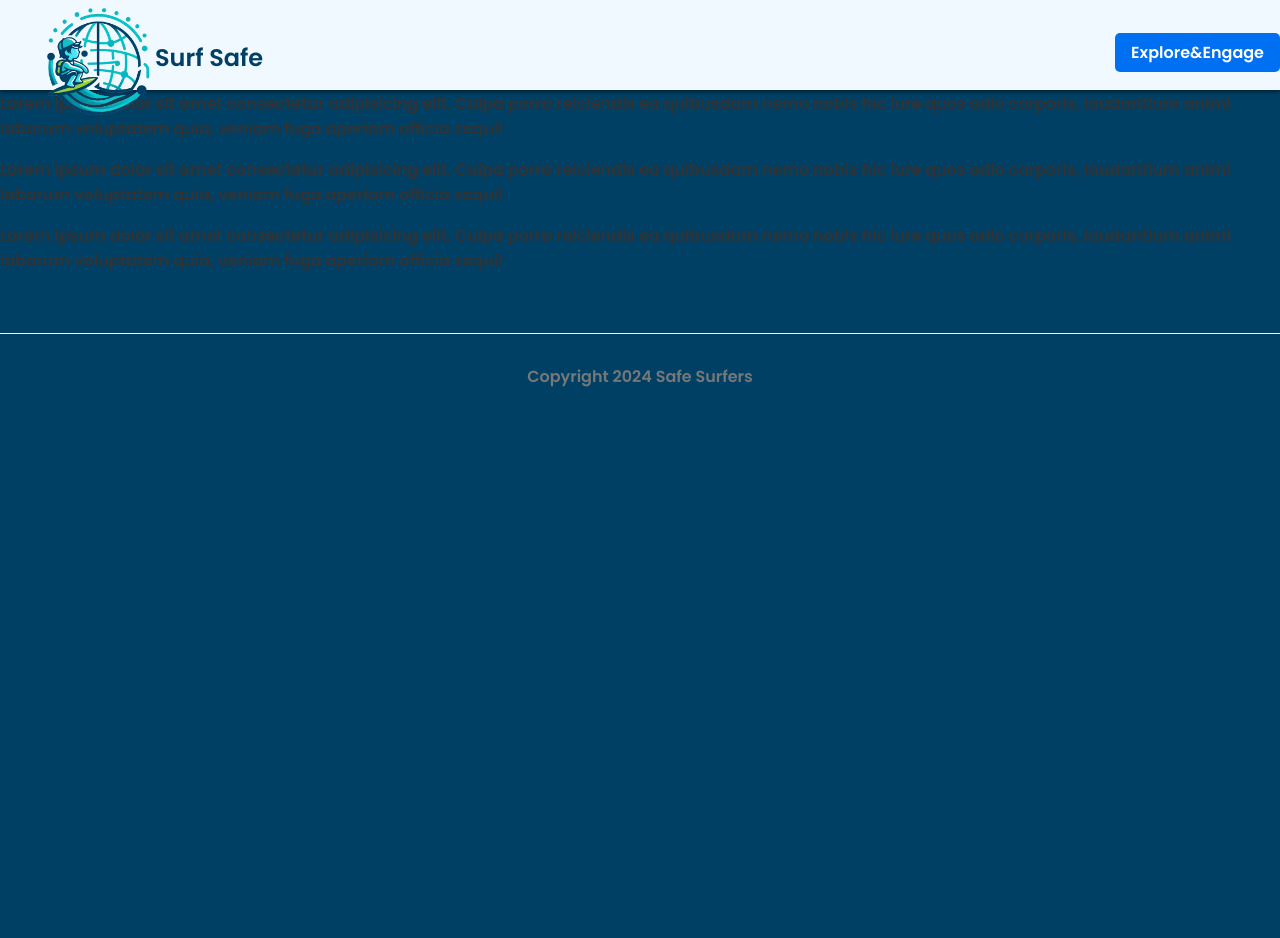
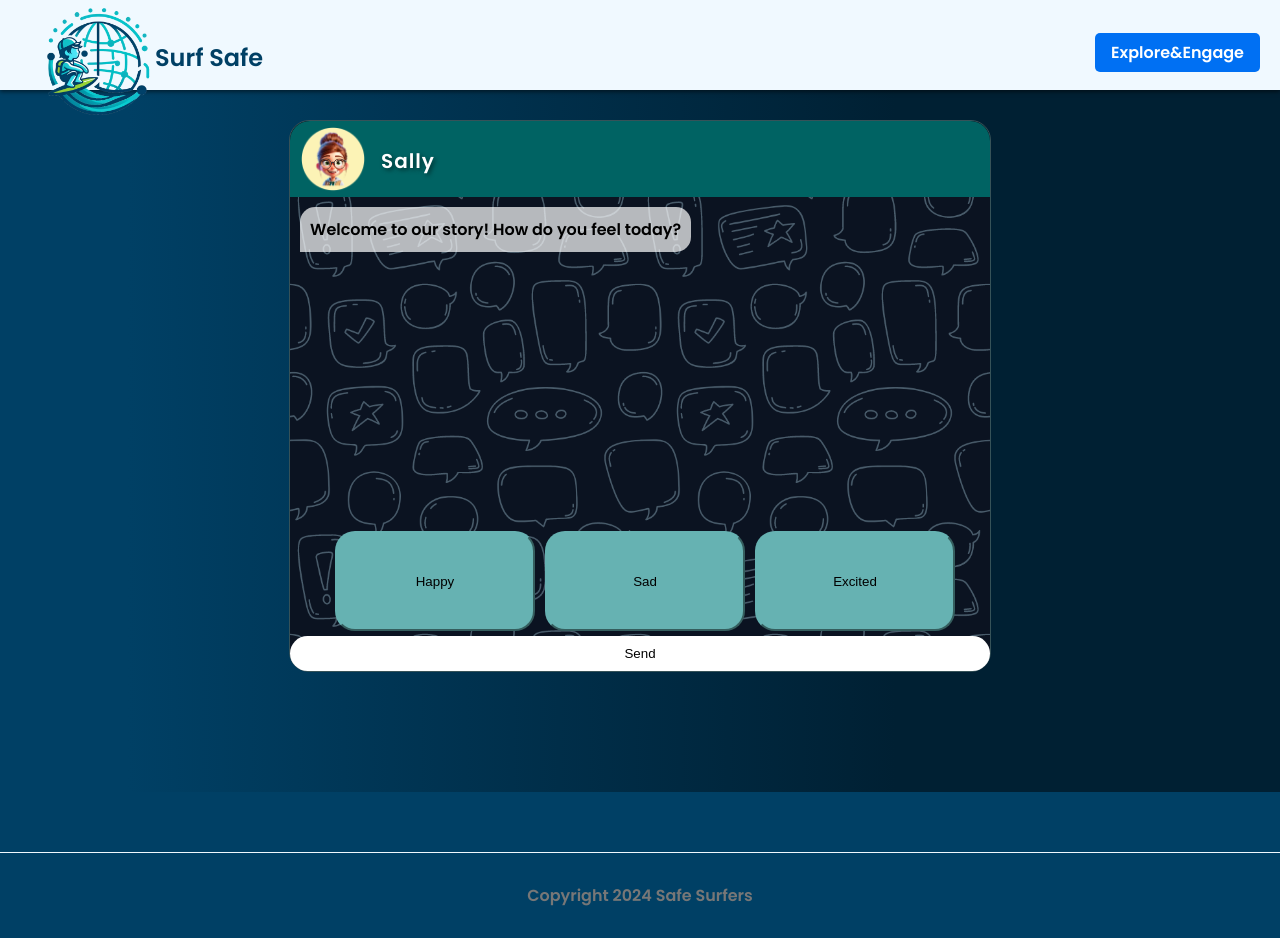
Before and after one commit to natalienakkk/SurfSafe, a Next.js app: page /chat in a window 1280 px wide. Before the commit the page ends 800 px from the top, so only its background shows below. Built offline with nearby package versions, Linux system fonts and the light colour scheme.

Commit message:
purchasing and chat

```diff
--- a/pages/_app.js
+++ b/pages/_app.js
@@ -1,6 +1,7 @@
 import Layout from '../comps/Layout'
 import Navbar from '../comps/Navbar';
 import '../styles/globals.css'
+import '/styles/chat.css'
 
 function App({ Component, pageProps }) {
   return (
--- a/pages/chat.js
+++ b/pages/chat.js
@@ -1,19 +1,155 @@
 import Head from 'next/head'
+import { useState, useEffect } from 'react';
 
-const Chat = () => {
+
+function Chat() {
+
+  // Test Data
+  const storyData = [
+    {
+      id: 0,
+      botMessage: "Welcome to our story! How do you feel today?",
+      choices: [
+        "Happy",
+        "Sad",
+        "Excited"
+      ],
+      next: 1 // Indicates the next step in the story
+    },
+    {
+      id: 1,
+      botMessage: "That's great to hear! What do you want to do next?",
+      choices: [
+        "Go on an adventure",
+        "Read a book"
+      ],
+      next: null // the end of the story
+    },
+    // Add ?
+  ];
+  const [selectedChoice, setSelectedChoice] = useState('');
+  const [messages, setMessages] = useState([
+    { sender: 'bot', text: storyData[0].botMessage } ]);
+  const [choices, setChoices] = useState(storyData[0].choices);
+  const [currentStep, setCurrentStep] = useState(0);
+  //const [cookie, setCookie] = useState(null);
+  const handleChoiceSelect = (choice) => {
+    setSelectedChoice(choice);
+  };
+  /*
+  const handleChoiceSelect = (choice) => {
+    const updatedMessages = [...messages, { sender: 'user', text: choice }];
+    // Find the next step based on the currentStep and mock data
+    const nextStep = storyData.find(step => step.id === storyData[currentStep].next);
+
+      if (nextStep) {
+        // Add bot's response to the messages
+        updatedMessages.push({ sender: 'bot', text: nextStep.botMessage });
+        // Update choices for the next step
+        setChoices(nextStep.choices);
+        // Move to the next step
+        setCurrentStep(nextStep.id);
+      } else {
+        // Handle end of story or no further choices
+        setChoices(["The End."]);
+      }
+
+      setMessages(updatedMessages);
+    };*/
+    //const nextStep = currentStep + 1;
+    //if (nextStep < story.length) {
+    //  setCurrentStep(nextStep);
+    //  setChoices(story[nextStep].choices);
+    //} else {
+      // End of story or handle as needed
+    //}
+  /*
+  const handleChoiceSelect = (choice) => {
+    setSelectedChoice(choice);
+    setMessages([...messages, `You selected: ${choice}`]);
+    const testChatApi = async (choice) => {
+      const headers = {
+        'Content-Type': 'application/json',
+      };
+      // Include the cookie in the request if it exists
+      if (cookie) {
+        headers.Cookie = cookie;
+      }
+
+      const response = await fetch('/api/InputHandling', {
+        method: 'POST',
+        headers: headers,
+        body: JSON.stringify({ choice }),
+      });
+
+      // Check if the response has set a new cookie and update state
+      const newCookie = response.headers.get('Set-Cookie');
+      if (newCookie) {
+        setCookie(newCookie);
+      }
+
+      if (response != "I'm not sure how to respond to that.") {
+        const data = await response.json();
+        console.log("response: ",data);
+        // Update your state with the new choices from the backend
+        setChoices(data.nextChoices);
+      } else {
+        console.log("heyyyyyyyyyyyyyyy");
+        // Handle any errors
+        console.error('Error fetching choices');
+      }
+    };
+    testChatApi(choice);
+  };*/
+  const handleSend = () => {
+    if (!selectedChoice) return; // Prevents sending without a choice
+
+    // Proceed using the selectedChoice
+    const updatedMessages = [...messages, { sender: 'user', text: selectedChoice }];
+
+    const nextStep = storyData.find(step => step.id === storyData[currentStep].next);
+
+    if (nextStep) {
+      updatedMessages.push({ sender: 'bot', text: nextStep.botMessage });
+      setChoices(nextStep.choices);
+      setCurrentStep(nextStep.id);
+    } else {
+      setChoices(["the end!"]);
+    }
+
+    setMessages(updatedMessages);
+    setSelectedChoice(''); // Reset selectedChoice after sending
+  };
+
   return (
-    <>
-      <Head>
-        <title>Chat</title>
-        <meta name="keywords" content="websiteSimulation"/>
-      </Head>
-      <div>
-        <h1>Chat</h1>
-        <p>Lorem ipsum dolor sit amet consectetur adipisicing elit. Culpa porro reiciendis ea quibusdam nemo nobis hic iure quos odio corporis, laudantium animi laborum voluptatem quia, veniam fuga aperiam officia sequi!</p>
-        <p>Lorem ipsum dolor sit amet consectetur adipisicing elit. Culpa porro reiciendis ea quibusdam nemo nobis hic iure quos odio corporis, laudantium animi laborum voluptatem quia, veniam fuga aperiam officia sequi!</p>
-        <p>Lorem ipsum dolor sit amet consectetur adipisicing elit. Culpa porro reiciendis ea quibusdam nemo nobis hic iure quos odio corporis, laudantium animi laborum voluptatem quia, veniam fuga aperiam officia sequi!</p>
+    <div className="Chat">
+      <div className="chat-box">
+        <div className="chat-box-header">
+          <img src="/sally-avatar.png" className = "bot-profile"></img>
+          <h2 className = "bot-name"> Sally </h2>
+        </div>
+        <div className="messages">
+          {messages.map((msg, index) => (
+            <div key={index} className={`message ${msg.sender === 'user' ? 'user-message' : 'bot-message'}`}>
+              {msg.text}
+            </div>
+          ))}
+        </div>
+        <div className="choices">
+          {choices.map((choice, index) => (
+          <button
+            key={index}
+            onClick={() => handleChoiceSelect(choice)}
+            className={`choice-button ${selectedChoice === choice ? 'selected' : ''}`}
+            >
+            {choice}
+          </button>
+          ))} </div>
+        <button onClick={handleSend} className="send-button" disabled={!selectedChoice}>
+          Send
+        </button>
       </div>
-    </>
+    </div>
   );
 }
 
--- /dev/null
+++ b/styles/chat.css
@@ -0,0 +1,153 @@
+@keyframes float {
+  0% {
+    transform: translateY(0px);
+  }
+  50% {
+    transform: translateY(-10px);
+  }
+  100% {
+    transform: translateY(0px);
+  }
+}
+
+.Chat {
+  text-align: center;
+  background-image: linear-gradient(to right, #004065 10%, #002033 70%);
+  padding: 100px;
+}
+
+.chat-box {
+  background-image: Url("/chat-background1.png");
+  background-size: cover;
+  background-position: center;
+  background-repeat: repeat;
+  transition: transform 0.3s ease;
+
+  border: 1px solid #365258;
+  border-radius: 20px;
+  padding: 0px;
+  width: 700px;
+  height:550px;
+  margin: 20px auto;
+  margin-top: 20px;
+  display: flex;
+  flex-direction: column;
+  justify-content: space-between; /* Aligns children at the start and end of container */
+}
+.chat-box:hover {
+  transform: scale(1.03);
+  /* Floating Effect
+  box-shadow: 0 5px 15px rgba(0,0,0,0.3);
+  transform: translateY(-5px);*/
+}
+
+.chat-box-header{
+  display: flex;
+  flex-direction: row;
+  /*justify-content: space-between;*/
+  height: 76px;
+  background-color: #006363;
+  border-radius: 20px 20px 0px 0px;
+}
+
+
+.bot-name {
+  margin-top: 25px;
+  margin-bottom: 5px;
+  margin-left: 5px;
+  font-size: 20px;
+  color: white;
+  align-self: flex-start;
+  text-shadow: 2px 2px 4px rgba(0, 0, 0, 0.5);
+  letter-spacing: 1px;
+}
+
+.bot-profile{
+  margin-left: 10px;
+  margin-top:5px;
+  margin-bottom: 10px;
+  margin-right: 10px;
+  width: 66px;
+  height: 66px;
+}
+
+.messages {
+  height: 200px;
+  overflow-y: auto;
+  margin-bottom: 10px;
+  padding: 5px;
+  display: flex;
+  flex-direction: column;
+  flex-grow: 1; /*Scrolling*/
+
+}
+
+.message {
+  padding: 10px;
+  margin: 5px;
+  border-radius: 15px;
+  max-width: 75%;
+  word-wrap: break-word;
+}
+
+.user-message {
+  background-color: rgba(108, 92, 231, 0.7); /* Light purple with some transparency */
+  color: #ffffff; /* White text */
+  align-self: flex-end; /* Aligns the message to the right */
+  border-bottom-right-radius: 0; /* makes the bubble look like it's pointing to the user */
+}
+
+.bot-message {
+  background-color: rgba(255, 255, 255, 0.7); /* Light background for the bot's message */
+  color: black; /* black text */
+  align-self: flex-start; /* Aligns the message to the left */
+  border-bottom-left-radius: 0; /* makes the bubble look like it's coming from the bot */
+}
+
+.choices{
+  color: #2c4f54;
+}
+
+.choice-button {
+  transition: background-color 0.3s, border-color 0.3s;
+  color: black;
+  background-color: #66b2b2;
+  width:200px;
+  height:100px;
+  align-self: center;
+  margin-left: 10px;
+  margin-bottom: 5px;
+  margin-top: auto;
+  border-radius: 20px;
+  border-color: #66b2b2;
+}
+
+.choice-button:hover {
+  background-color: #004c4c;
+  color: white;
+  border-color: #006363;
+}
+
+.choice-button.selected {
+  background-color: #4CAF50; /* Change to your preferred "selected" color */
+  border-color: #367a38;
+}
+
+.send-button {
+  /* Add your styles here */
+  padding: 10px 20px;
+  background-color: white;
+  color: black;
+  border: none;
+  border-radius: 20px;
+  cursor: pointer;
+  align-self: center; /* Center button horizontally */
+  margin-top: auto; /* Pushes the button to the bottom */
+  width: 100%;
+}
+
+.send-button:hover {
+  /* Style for hover state */
+  background-color: black;
+  color: white;
+}
--- a/styles/globals.css
+++ b/styles/globals.css
@@ -95,4 +95,5 @@ footer {
 .menu{
   padding-top: 20px;
   margin-top: 20px;
+  margin-right: 20px;
 }
```
Also changed, not shown: pages/websiteSimulation.js (+26 -12 lines), styles/Start.module.css (+4 -4 lines), styles/WebsiteSimulation.module.css (+31 -1 lines), public/chat-background1.png (added), public/sally-avatar.png (added).
